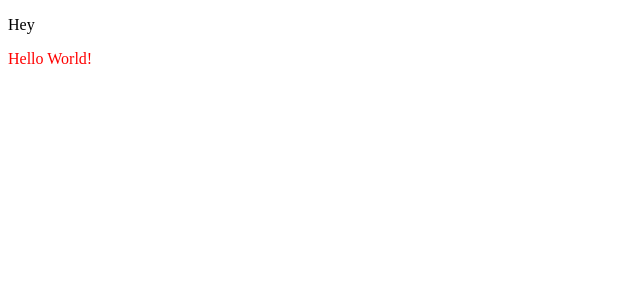
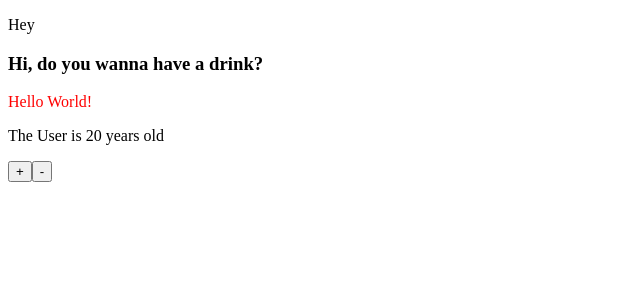
Before and after one commit to Sailwayfun/learning-vue3, a Vue app in the folder create-vue/: page / in a window 1280 px wide. Shown: the top 300 px of the page, without its empty margins (0-640 px from the left). Built offline with nearby package versions, Linux system fonts and the light colour scheme.

Commit message:
learn about props

```diff
--- a/create-vue/src/App.vue
+++ b/create-vue/src/App.vue
@@ -1,13 +1,22 @@
 <script>
 import Greeting from './components/Greeting.vue'
+import User from './components/User.vue'
 
 export default {
   name: 'App',
-  components: { Greeting }
+  components: { Greeting, User },
+  data() {
+    return {
+      age: 20
+    }
+  }
 }
 </script>
 
 <template>
   <p>Hey</p>
-  <Greeting />
+  <Greeting :age="age" />
+  <User :age="age" />
+  <button @click="age++">+</button>
+  <button @click="age--">-</button>
 </template>
--- a/create-vue/src/components/Greeting.vue
+++ b/create-vue/src/components/Greeting.vue
@@ -5,11 +5,25 @@
     return {
       msg: 'Hello World!'
     }
+  },
+  props: {
+    age: {
+      type: Number,
+      validator(value) {
+        return value > 0
+      }
+    }
+  },
+  computed: {
+    customGreeting() {
+      return this.age >= 18 ? 'Hi, do you wanna have a drink?' : 'You are to young to have a drink!'
+    }
   }
 }
 </script>
 
 <template>
+  <h3>{{ customGreeting }}</h3>
   <p>{{ msg }}</p>
 </template>
 
--- /dev/null
+++ b/create-vue/src/components/User.vue
@@ -0,0 +1,10 @@
+<template>
+  <p>The User is {{ age }} years old</p>
+</template>
+
+<script>
+export default {
+  name: 'user-user',
+  props: ['age']
+}
+</script>
```
